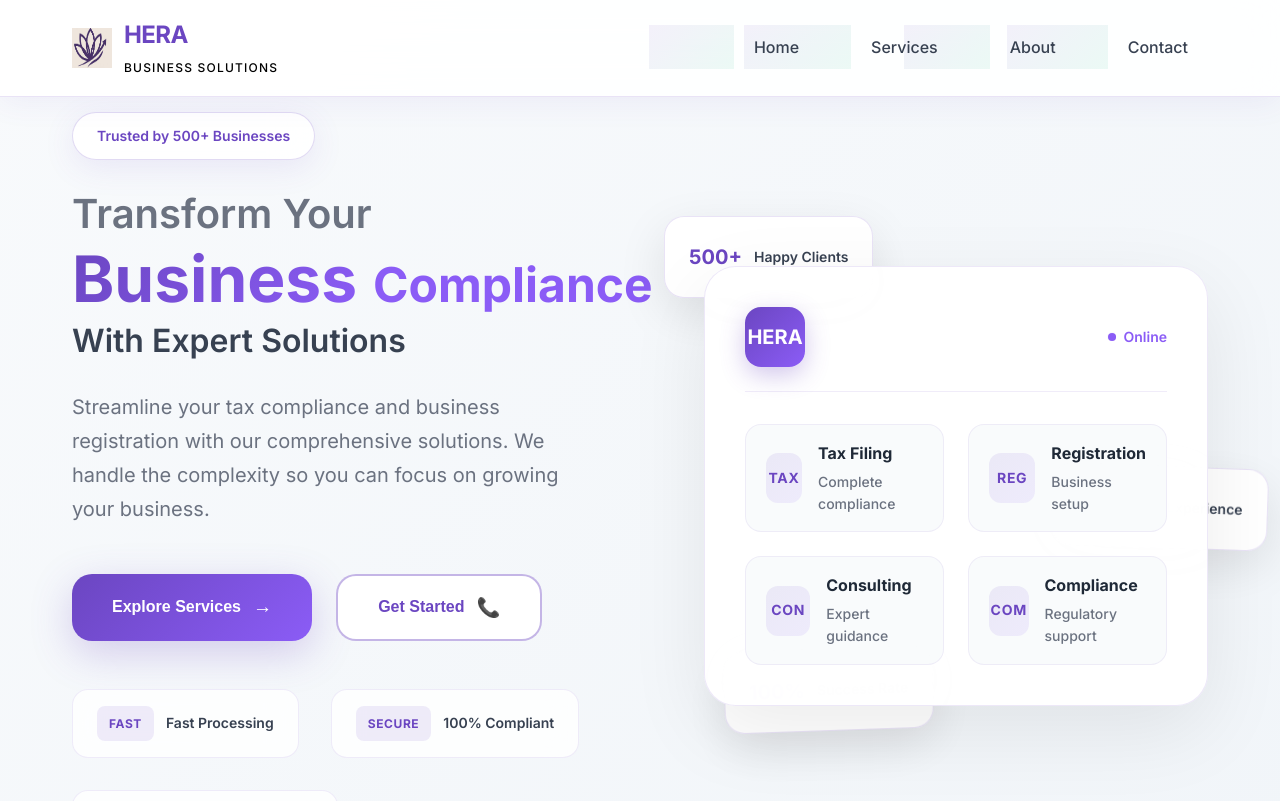
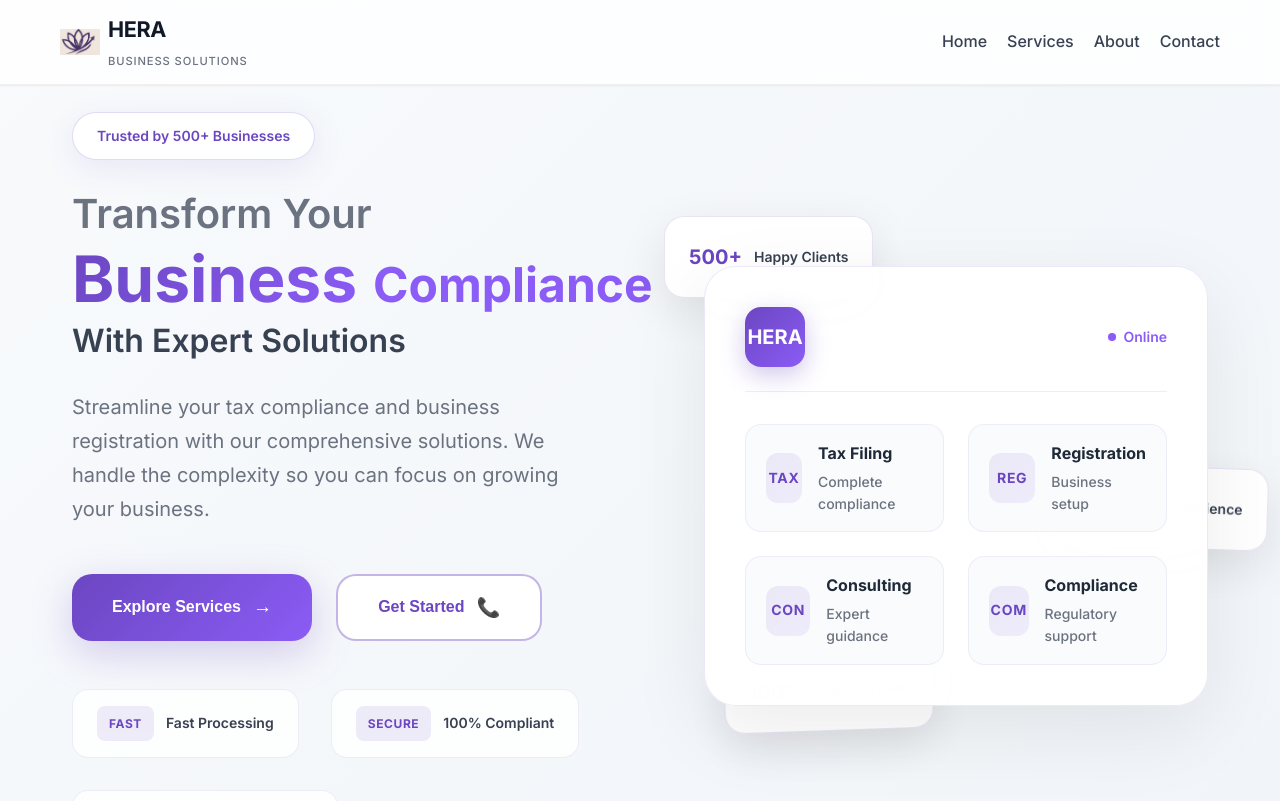
Before and after one commit to HerixH/HeraBusnesssolutions, a React (Create React App) app: page / in a window 1280 px wide. Shown: the top 801 px of the page. Built offline with nearby package versions, Linux system fonts and the light colour scheme.

Commit message:
Refine header to sleek, clean style: subtle blur bg, tighter spacing, minimal link hover

```diff
--- a/src/components/Header.css
+++ b/src/components/Header.css
@@ -1,27 +1,27 @@
 .header {
-  background: rgba(255, 255, 255, 0.9);
-  backdrop-filter: blur(20px);
-  -webkit-backdrop-filter: blur(20px);
   position: fixed;
   top: 0;
   left: 0;
   right: 0;
   z-index: 1000;
-  border-bottom: 1px solid rgba(107, 70, 193, 0.15);
-  transition: all 0.4s cubic-bezier(0.4, 0, 0.2, 1);
-  box-shadow: 0 4px 32px rgba(107, 70, 193, 0.08);
+  background: rgba(255, 255, 255, 0.8);
+  backdrop-filter: saturate(140%) blur(12px);
+  -webkit-backdrop-filter: saturate(140%) blur(12px);
+  border-bottom: 1px solid rgba(17, 24, 39, 0.06);
+  box-shadow: 0 1px 2px rgba(16, 24, 40, 0.06);
+  transition: background 0.3s ease, box-shadow 0.3s ease, border-color 0.3s ease;
 }
 
 .header.scrolled {
-  background: rgba(255, 255, 255, 0.95);
-  box-shadow: 0 8px 32px rgba(0, 0, 0, 0.12);
-  border-bottom: 1px solid rgba(107, 70, 193, 0.2);
+  background: #ffffff;
+  box-shadow: 0 6px 18px rgba(16, 24, 40, 0.08);
+  border-bottom: 1px solid rgba(17, 24, 39, 0.08);
 }
 
 .header-container {
   max-width: 1200px;
   margin: 0 auto;
-  padding: 1rem 2rem;
+  padding: 0.75rem 1.25rem;
   display: flex;
   align-items: center;
   justify-content: space-between;
@@ -30,86 +30,70 @@
 .logo {
   display: flex;
   align-items: center;
-  gap: 0.75rem;
+  gap: 0.5rem;
 }
 
 .logo-image {
   width: 40px;
   height: 40px;
   display: block;
+  object-fit: contain;
 }
 
 .logo-text h1 {
-  font-size: 1.5rem;
+  font-size: 1.35rem;
   font-weight: 700;
-  color: #6B46C1;
-  letter-spacing: -0.025em;
+  color: #111827;
+  letter-spacing: -0.02em;
   margin: 0;
 }
 
 .logo-text span {
-  font-size: 0.75rem;
-  color: #000000;
+  font-size: 0.7rem;
+  color: #6B7280;
   font-weight: 500;
-  letter-spacing: 0.1em;
+  letter-spacing: 0.08em;
   text-transform: uppercase;
 }
 
 .nav-list {
   display: flex;
   list-style: none;
-  gap: 2rem;
+  gap: 1.25rem;
   margin: 0;
   padding: 0;
 }
 
 .nav-list a {
+  position: relative;
+  display: inline-block;
   text-decoration: none;
   color: #374151;
   font-weight: 500;
-  transition: all 0.4s cubic-bezier(0.25, 0.46, 0.45, 0.94);
-  position: relative;
-  padding: 0.75rem 1.25rem;
-  border-radius: 12px;
-  overflow: hidden;
-}
-
-.nav-list a::before {
-  content: '';
-  position: absolute;
-  top: 0;
-  left: -100%;
-  width: 100%;
-  height: 100%;
-  background: linear-gradient(135deg, rgba(107, 70, 193, 0.08), rgba(16, 185, 129, 0.08));
-  transition: left 0.4s cubic-bezier(0.25, 0.46, 0.45, 0.94);
-  z-index: -1;
-}
-
-.nav-list a:hover::before {
-  left: 0;
+  padding: 0.5rem 0;
+  transition: color 0.2s ease;
 }
 
 .nav-list a:hover {
   color: #6B46C1;
-  transform: translateY(-2px);
 }
 
 .nav-list a::after {
   content: '';
   position: absolute;
-  bottom: -6px;
-  left: 50%;
-  width: 0;
-  height: 3px;
+  left: 0;
+  right: 0;
+  bottom: 0;
+  height: 2px;
   background: linear-gradient(90deg, #6B46C1, #8B5CF6);
-  transition: all 0.4s cubic-bezier(0.25, 0.46, 0.45, 0.94);
-  transform: translateX(-50%);
-  border-radius: 2px;
+  transform: scaleX(0);
+  transform-origin: left;
+  transition: transform 0.2s ease;
+  border-radius: 1px;
 }
 
 .nav-list a:hover::after {
-  width: 70%;
+  transform: scaleX(1);
 }
 
 .menu-toggle {
@@ -123,15 +107,15 @@
 }
 
 .menu-toggle span {
-  width: 25px;
+  width: 24px;
   height: 2px;
-  background: #6B46C1;
-  transition: all 0.3s ease;
+  background: #374151;
+  transition: background 0.2s ease;
 }
 
 @media (max-width: 768px) {
   .header-container {
-    padding: 1rem;
+    padding: 0.75rem 1rem;
   }
 
   .nav {
@@ -155,8 +139,8 @@
 
   .nav-list {
     flex-direction: column;
-    padding: 1rem;
-    gap: 1rem;
+    padding: 0.75rem 1rem;
+    gap: 0.5rem;
   }
 
   .menu-toggle {
@@ -164,10 +148,10 @@
   }
 
   .logo-text h1 {
-    font-size: 1.25rem;
+    font-size: 1.15rem;
   }
 
   .logo-text span {
-    font-size: 0.625rem;
+    font-size: 0.6rem;
   }
 }
```
